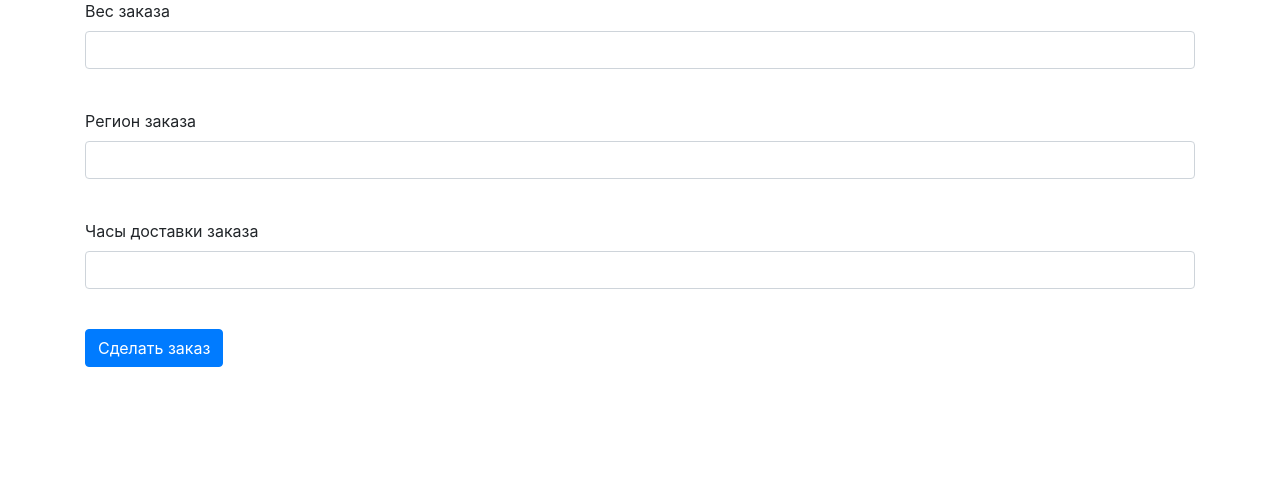
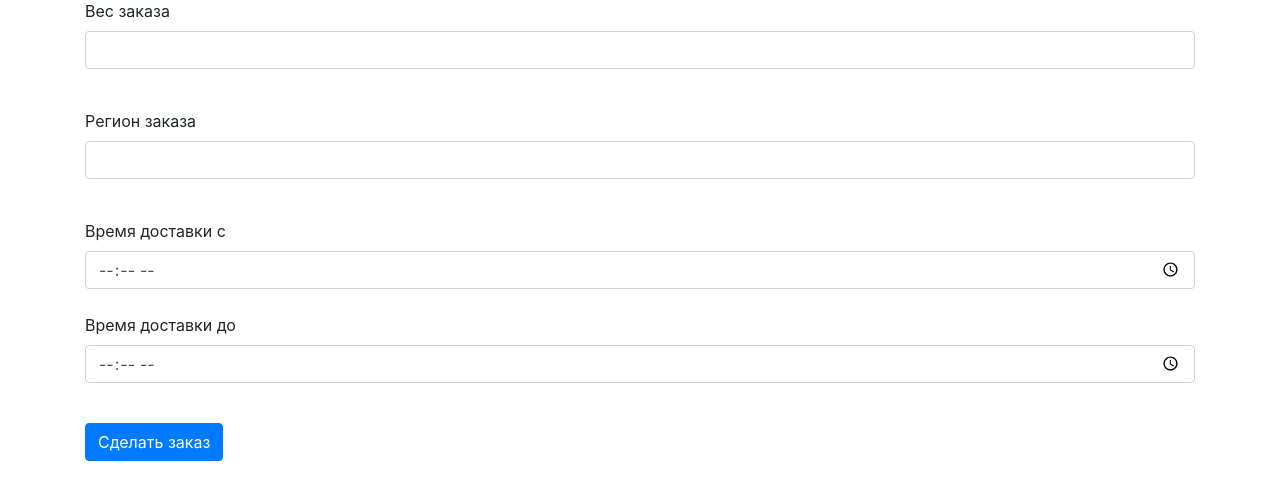
Before and after one commit to mishajirx/RostovExpress, a Flask app: page /orders in a window 1280 px wide. Shown: the part 131-631 px from the top of the page. Run offline with Flask 2, Linux system fonts and the light colour scheme; a user stored in the database is signed in; some libraries are stand-ins or nearby versions.

Commit message:
Upgraded make_order form

```diff
--- a/forms/new_order.py
+++ b/forms/new_order.py
@@ -1,10 +1,13 @@
 from flask_wtf import FlaskForm
-from wtforms import SubmitField, StringField, IntegerField, FloatField
+from wtforms import SubmitField, StringField, IntegerField, FloatField, TimeField
 from wtforms.validators import DataRequired
 
 
 class MakeOrderForm(FlaskForm):
-    weight = FloatField('Вес заказа', validators=[DataRequired()])
-    region = IntegerField('Регион заказа', validators=[DataRequired()])
-    dh = StringField('Часы доставки заказа', validators=[DataRequired()])
+    weight = FloatField('Вес заказа', validators=[DataRequired("Неверный формат веса")])
+    region = IntegerField('Регион заказа', validators=[DataRequired(message="Неверный формат региона")])
+    workhours_start = TimeField("Время доставки с",
+                                validators=[DataRequired(message="Неверный формат времени начала")])
+    workhours_end = TimeField("Время доставки до",
+                              validators=[DataRequired(message="Неверный формат времени конца")])
     submit = SubmitField('Сделать заказ')
--- a/main.py
+++ b/main.py
@@ -438,7 +438,9 @@ def add_orders():
         is_ok = True
         already_in_base = [i.id for i in db_sess.query(Order).all()]
         req_json.append({'order_id': max(already_in_base + [0]) + 1, 'weight': form.weight.data,
-                         'region': form.region.data, 'delivery_hours': form.dh.data.split(',')})
+                         'region': form.region.data,
+                         'delivery_hours': [parse_time(form.workhours_start.data) + '-' + parse_time(
+                             form.workhours_end.data)]})
         # print(req_json[0]['delivery_hours'])
         for order_info in req_json:
             flag = False
--- a/templates/new_order.html
+++ b/templates/new_order.html
@@ -23,9 +23,14 @@
     {% endfor %}
     </p>
     <p>
-        {{ form.dh.label }}<br>
-        {{ form.dh(class="form-control") }}<br>
-        {% for error in form.dh.errors %}
+        {{ form.workhours_start.label }}<br>
+        {{ form.workhours_start(class="form-control") }}<br>
+
+        {{ form.workhours_end.label }}<br>
+        {{ form.workhours_end(class="form-control") }}<br>
+
+
+        {% for error in form.workhours_start.errors + form.workhours_end.errors %}
     <p class="alert alert-danger" role="alert">
         {{ error }}
     </p>
```
Also changed, not shown: db/couriers.db. Lines whose indentation alone changed are shown as unchanged.
